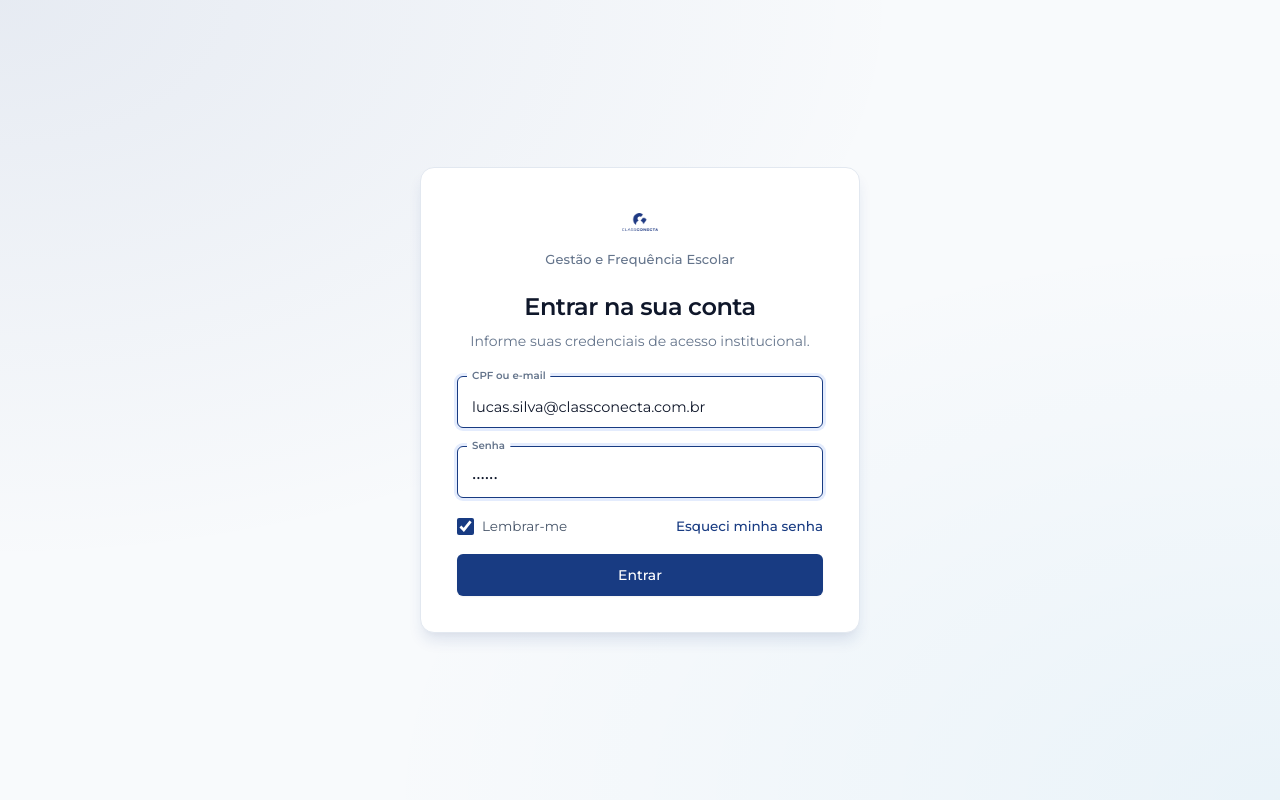
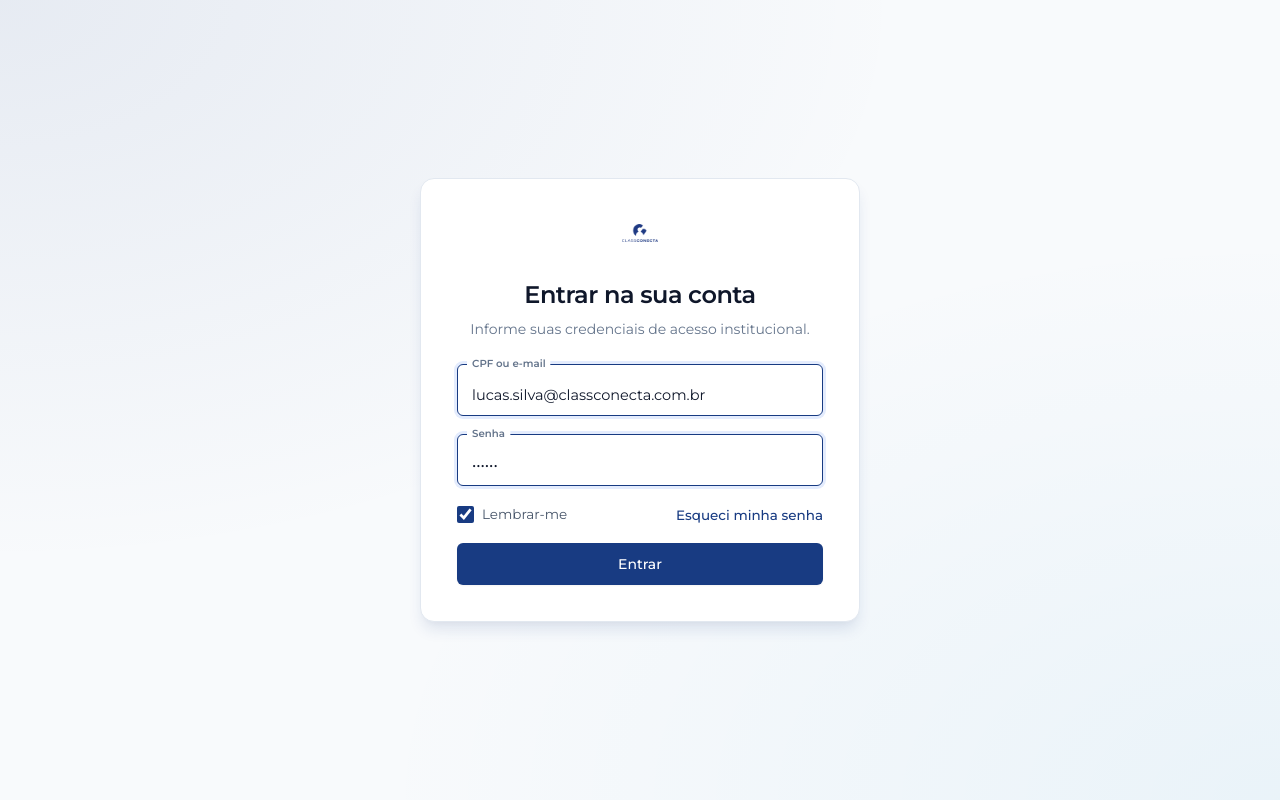
Before and after one commit to LucasPivovar/ArauEscola, a React (Vite) app: page / in a window 1280 px wide. Both pictures are taken after a click on the button "Sair". Built offline with nearby package versions, Linux system fonts and the light colour scheme.

Commit message:
style(auth): enlarge ClassConecta logo and remove subtitle from login card

```diff
--- a/src/components/AuthScreens.tsx
+++ b/src/components/AuthScreens.tsx
@@ -29,7 +29,6 @@ export function AuthScreen({ initialRole, onLogin, onRecover }: AuthScreenProps)
       <section className="auth-card" aria-label="Portal ClassConecta">
         <div className="brand-row auth-brand-centered">
           <img src="/classconecta-logo.png" alt="ClassConecta" className="auth-logo-img" />
-          <span className="auth-brand-subtitle">Gestão e Frequência Escolar</span>
         </div>
 
         <div className="auth-heading">
@@ -98,7 +97,6 @@ export function RecoverScreen({ onBack, onSubmit }: RecoverScreenProps) {
       <section className="auth-card compact" aria-label="Recuperação de senha">
         <div className="brand-row auth-brand-centered">
           <img src="/classconecta-logo.png" alt="ClassConecta" className="auth-logo-img" />
-          <span className="auth-brand-subtitle">Gestão e Frequência Escolar</span>
         </div>
         <div className="auth-heading">
           <h1>Recuperar senha</h1>
--- a/src/styles.css
+++ b/src/styles.css
@@ -107,18 +107,12 @@ button {
 }
 
 .auth-logo-img {
-  width: 230px;
+  width: 310px;
   max-width: 100%;
   height: auto;
   object-fit: contain;
-}
-
-.auth-brand-subtitle {
-  font-size: 12.5px;
-  font-weight: 500;
-  color: var(--muted);
-  margin-top: 2px;
-  letter-spacing: 0.01em;
+  display: block;
+  margin: 0 auto 6px;
 }
 
 .brand-row strong {
```
